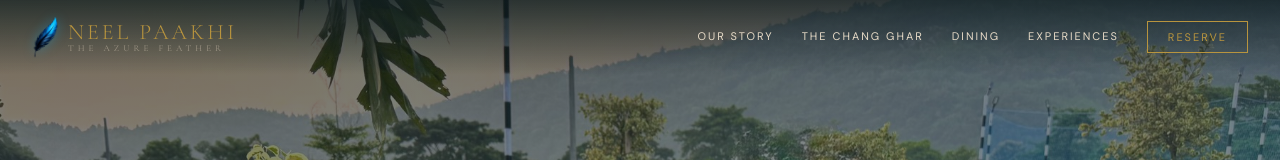
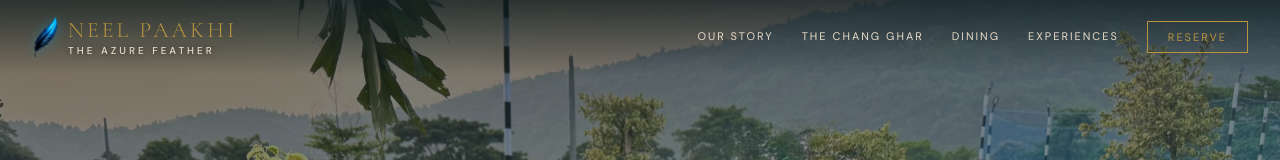
Before and after one commit to SeniorTechLead/neelpaakhi, a React (Vite) app: page / in a window 1280 px wide. Shown: the top 160 px of the page. Built offline with nearby package versions, Linux system fonts and the light colour scheme; a web font is replaced by a local one.

Commit message:
Make The Azure Feather tagline legible

```diff
--- a/src/pages/OurStory.jsx
+++ b/src/pages/OurStory.jsx
@@ -63,7 +63,7 @@ export default function OurStory() {
                       <div style={{ fontFamily: font.display, fontSize: 26, fontStyle: "italic", letterSpacing: 2, color: P.gold, opacity: 0.9, textAlign: "center" }}>
                         Neel Paakhi
                       </div>
-                      <div style={{ fontFamily: font.body, fontSize: 9, letterSpacing: 5, color: P.muted, opacity: 0.6, textAlign: "center", marginTop: 4 }}>THE AZURE FEATHER</div>
+                      <div style={{ fontFamily: font.body, fontSize: 11, fontWeight: 500, letterSpacing: 4, color: P.sand, textAlign: "center", marginTop: 6 }}>THE AZURE FEATHER</div>
                     </div>
                   </div>
                 </div>
--- a/src/shared/Nav.jsx
+++ b/src/shared/Nav.jsx
@@ -56,7 +56,7 @@ export default function Nav() {
             <div style={{ fontFamily: font.accent, fontSize: 22, fontWeight: 300, letterSpacing: 3, color: P.gold }}>
               NEEL PAAKHI
             </div>
-            <div style={{ fontFamily: font.accent, fontSize: 9, letterSpacing: 4, color: P.muted, marginTop: -2 }}>
+            <div style={{ fontFamily: font.body, fontSize: 10, fontWeight: 500, letterSpacing: 3, color: P.sand, marginTop: 1, textShadow: "0 1px 6px rgba(0,0,0,0.6)" }}>
               THE AZURE FEATHER
             </div>
           </div>
```
